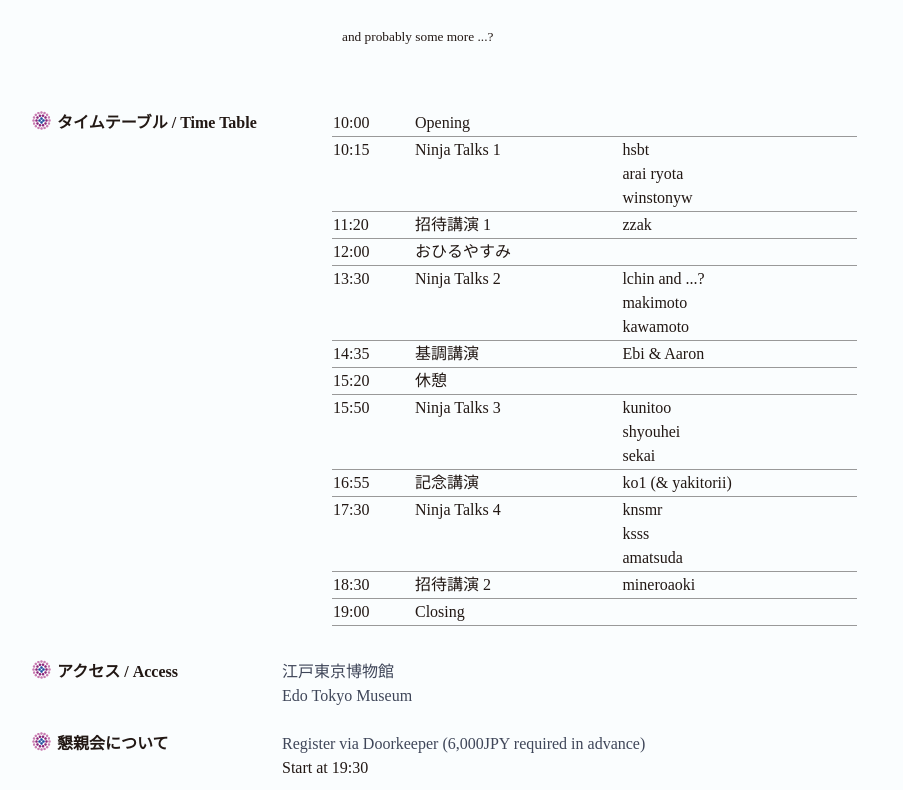
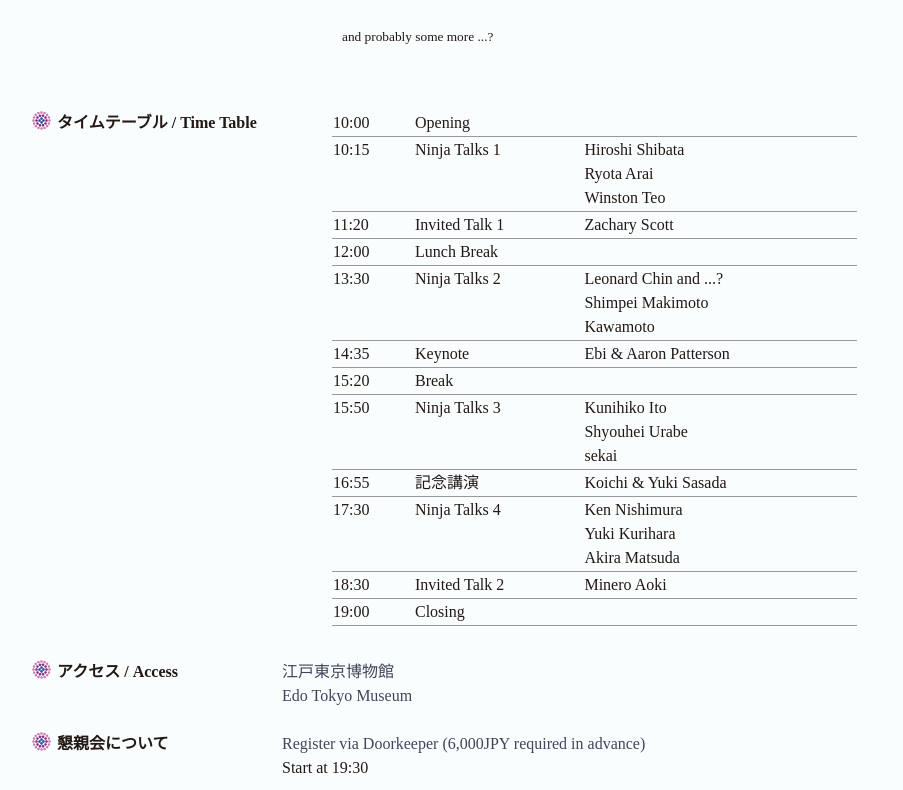
Before and after one commit to asakusarb/oedo04, a plain HTML site: page public/index.html in a window 1280 px wide. Shown: the part 2432-3222 px from the top of the page, without its empty margins (158-1061 px from the left). Drawn offline with Linux system fonts and the light colour scheme.

Commit message:
Real names on the time table

```diff
--- a/public/index.html
+++ b/public/index.html
@@ -110,7 +110,7 @@
 <a href="http://twitter.com/makimoto" class="name"><img class="gravatar" src="http://www.gravatar.com/avatar/3e809b3e856f5eed33e279cf93657d3c?s=150" alt="Shimpei Makimoto"><br>Shimpei Makimoto<br>@makimoto</a><br>
 </li>
 <li class="speakers">
-<a href="https://github.com/ocha-" class="name"><img class="gravatar" src="https://identicons.github.com/c8aece1a5043e0834ee504440cca2cf9.png" alt="ocha-"><br>ocha-<br></a><br>
+<a href="https://github.com/ocha-" class="name"><img class="gravatar" src="https://identicons.github.com/c8aece1a5043e0834ee504440cca2cf9.png" alt="Kawamoto"><br>Kawamoto<br></a><br>
 </li>
 <li class="speakers">
 <a href="http://twitter.com/ryot_a_rai" class="name"><img class="gravatar" src="http://www.gravatar.com/avatar/ff2949d62ab50cb0095c769882ffe018?s=150" alt="Ryota Arai"><br>Ryota Arai<br>@ryot_a_rai</a><br>
@@ -119,7 +119,7 @@
 <a href="http://twitter.com/shyouhei" class="name"><img class="gravatar" src="http://www.gravatar.com/avatar/9d2f78236e45a335301ba1195026105d?s=150" alt="Urabe, Shyouhei"><br>Urabe, Shyouhei<br>@shyouhei</a><br>
 </li>
 <li class="speakers">
-<a href="http://twitter.com/winstonyw" class="name"><img class="gravatar" src="https://secure.gravatar.com/avatar/15ad10eecd3bc28166b7e627cca2edeb?s=150" alt="Winston Teo Yong Wei"><br>Winston Teo Yong Wei<br>@winstonyw</a><br>
+<a href="http://twitter.com/winstonyw" class="name"><img class="gravatar" src="https://secure.gravatar.com/avatar/15ad10eecd3bc28166b7e627cca2edeb?s=150" alt="Winston Teo"><br>Winston Teo<br>@winstonyw</a><br>
 </li>
 <li class="speakers">and probably some more ...?</li>
 </ul>
@@ -140,20 +140,20 @@
   <td class="time">10:15</td>
   <td>Ninja Talks 1</td>
   <td class="speakers_name">
-  hsbt<br>
-  arai ryota<br>
-  winstonyw<br>
+  Hiroshi Shibata<br>
+  Ryota Arai<br>
+  Winston Teo<br>
   </td>
 </tr>
 <tr>
   <td class="time">11:20</td>
-  <td>招待講演 1</td>
-  <td class="speakers_name">zzak
+  <td>Invited Talk 1</td>
+  <td class="speakers_name">Zachary Scott
   </td>
 </tr>
 <tr>
   <td class="time">12:00</td>
-  <td>おひるやすみ</td>
+  <td>Lunch Break</td>
   <td class="speakers_name">
   </td>
 </tr>
@@ -161,20 +161,20 @@
   <td class="time">13:30</td>
   <td>Ninja Talks 2</td>
   <td class="speakers_name">
-  lchin and ...?<br>
-  makimoto<br>
-  kawamoto</td>
+  Leonard Chin and ...?<br>
+  Shimpei Makimoto<br>
+  Kawamoto</td>
 </tr>
 <tr>
   <td class="time">14:35</td>
-  <td>基調講演</td>
+  <td>Keynote</td>
   <td class="speakers_name">
-  Ebi &amp; Aaron
+  Ebi &amp; Aaron Patterson
 </td>
 </tr>
 <tr>
   <td class="time">15:20</td>
-  <td>休憩</td>
+  <td>Break</td>
   <td class="speakers_name">
 </td>
 </tr>
@@ -182,8 +182,8 @@
   <td class="time">15:50</td>
   <td>Ninja Talks 3</td>
   <td class="speakers_name">
-  kunitoo<br>
-  shyouhei<br>
+  Kunihiko Ito<br>
+  Shyouhei Urabe<br>
   sekai
   </td>
 </tr>
@@ -191,23 +191,23 @@
   <td class="time">16:55</td>
   <td>記念講演</td>
   <td class="speakers_name">
-  ko1 (&amp; yakitorii)
+  Koichi &amp; Yuki Sasada
   </td>
 </tr>
 <tr>
   <td class="time">17:30</td>
   <td>Ninja Talks 4</td>
   <td class="speakers_name">
-  knsmr<br>
-  ksss<br>
-  amatsuda
+  Ken Nishimura<br>
+  Yuki Kurihara<br>
+  Akira Matsuda
   </td>
 </tr>
 <tr>
   <td class="time">18:30</td>
-  <td>招待講演 2</td>
+  <td>Invited Talk 2</td>
   <td class="speakers_name">
-  mineroaoki
+  Minero Aoki
   </td>
 </tr>
 <tr>
```
